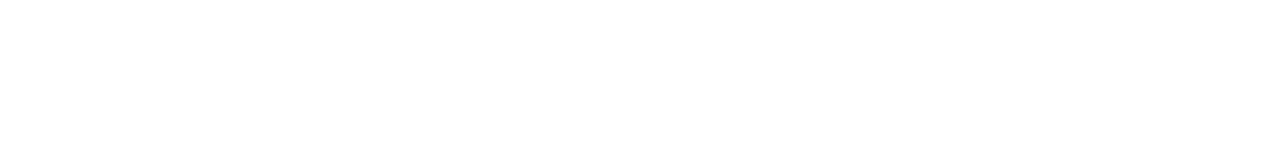
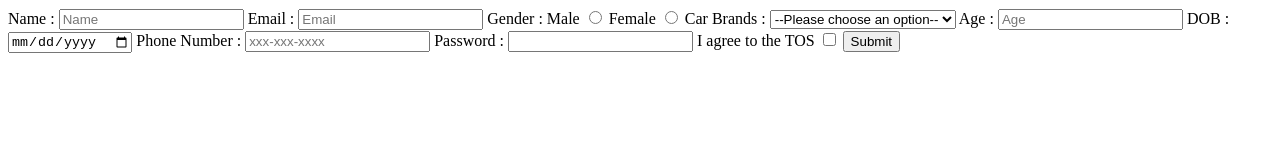
Before and after one commit to acciojob/signup-form-car-IDurgeshShukla, a website: page main.html in a window 1280 px wide. Drawn offline with Linux system fonts and the light colour scheme.

Commit message:
created a submission

```diff
--- a/main.html
+++ b/main.html
@@ -8,6 +8,35 @@
 
 <body>
 	<!-- the entire body must be written by student -->
+	<form method = "post">
+		<label for = "name">Name :</label>
+		<input type = "text" id = "name" placeholder = "Name" required>
+		<label for = "email">Email :</label>
+		<input type = "email" id = "email" placeholder = "Email" required>
+		<label for = "gender">Gender : </label>
+		<label for = "gender_m">Male</label>
+		<input type = "radio" id = "gender_m" required>
+		<label for = "gender_f">Female</label>
+		<input type = "radio" id = "gender_f" required>
+		<label for = "cars" >Car Brands :</label>
+		<select id =  "cars"  >
+			<option id = "cars" value= "">--Please choose an option--</option>
+			<option id = "cars">Mercedez</option>
+			<option id = "cars">Porche</option>
+		</select>
+		<label for = "age">Age :</label>
+		<input type = "number" min = "1" id = "age" placeholder = "Age"required>
+		<label for = "dob">DOB :</label>
+		<input type = "date" id = "dob" required>
+
+		<label for = "tel">Phone Number :</label>
+		<input type ="tel" id =  "tel" placeholder = "xxx-xxx-xxxx">
+		<label for ="password">Password :</label>
+		<input type ="password" id =  "password" required>
+		<label for = "tos">I agree to the TOS</label>
+		<input type ="checkbox" required id = "tos">
+		<button type = "submit">Submit</button>
+	</form>
     <script type="text/javascript" src="./script.js">
 </script>
 
```
